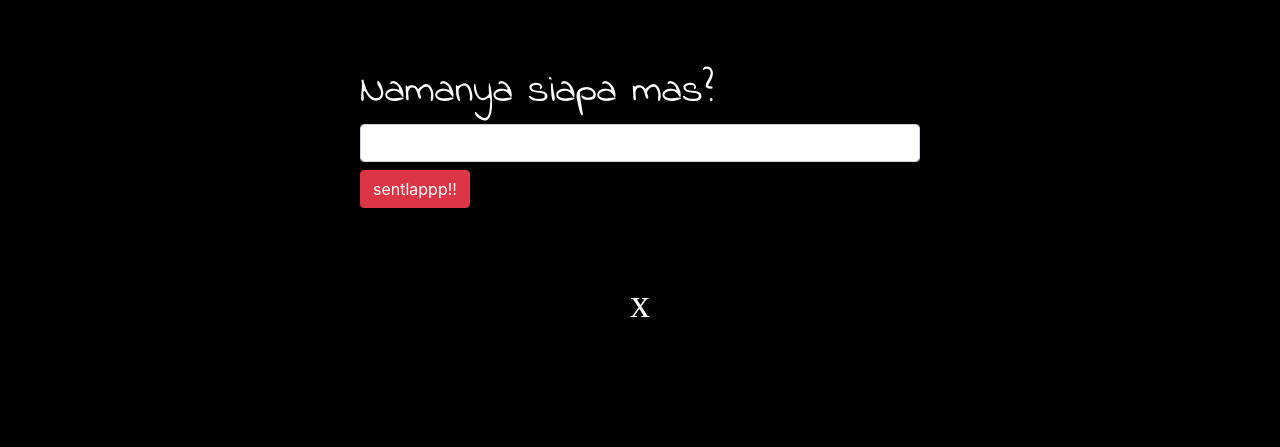
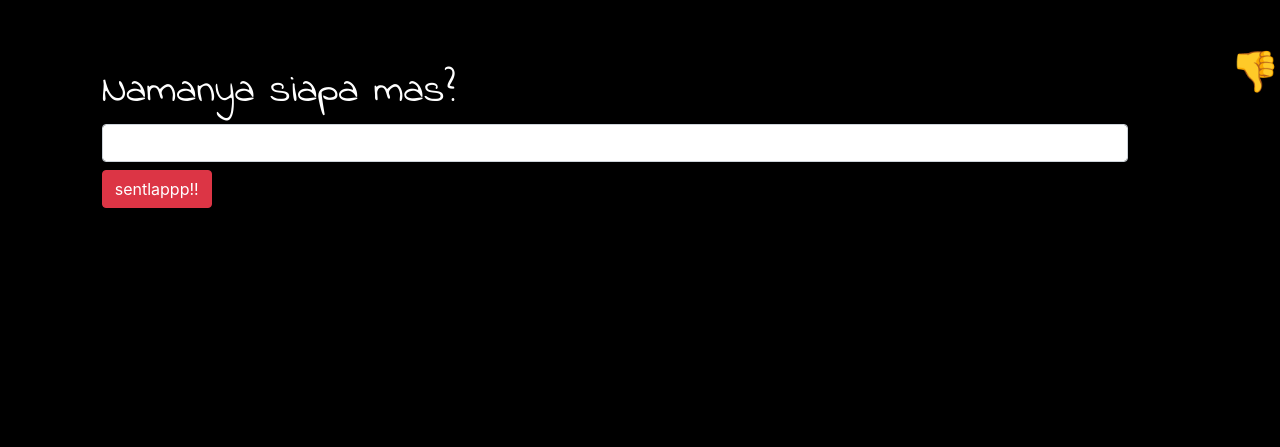
Before and after one commit to zetc0de/sstichall, a Flask app: page /nama in a window 1280 px wide. Shown: the part 116-563 px from the top of the page. Run offline with Flask 2, Linux system fonts and the light colour scheme; parts of the project's set-up code (start-up, migrations or seed data) failed here and were passed over; some libraries are stand-ins or nearby versions; some web fonts are replaced.

Commit message:
SSTIchall

```diff
--- a/app/routes.py
+++ b/app/routes.py
@@ -4,6 +4,7 @@ from app import app
 from flask import render_template,redirect,url_for,request,Session
 from jinja2 import Environment
 from flask_wtf.csrf import CSRFProtect
+import emoji
 
 jinja = Environment()
 csrf = CSRFProtect(app)
@@ -28,10 +29,10 @@ def nama():
 			output = jinja.from_string(user).render()
 			if user:
 				sapa = "Salam kenal ya kak "
-				emot = "x"
+				emot = emoji.emojize(":thumbs_up:")
 				return render_template('nama.html',title='Hacker Name',sapa=sapa,nama=output,emot=emot)
 			else:
-				emot = "x"
+				emot = emoji.emojize(":thumbs_down:")
 				sapa = ""
 				return render_template('nama.html',title='Hacker Name',sapa=sapa,nama=output,emot=emot)
 
--- a/app/templates/nama.html
+++ b/app/templates/nama.html
@@ -2,7 +2,8 @@
 {% block content %}
 <br>
 <br>
-<div class="nanya">
+<div class="row">
+	<div class="nanya col-md-10">
 		<h1 class="tanya">Namanya siapa mas?</h1>
 		<div class="form-group">
 			<form action="/inputnama" method="POST">
@@ -11,8 +12,7 @@
 				<input class="btn btn-danger mb-2"  type="submit" value="sentlappp!!">
 			</form>
 		</div>
-	<br>
-	<br>
+	</div>
 	{% if nama is defined %}
 	<center><h1 class="sapa">{{ sapa }} {{ nama }} {{ emot }} </h1></center>
 	{% endif %}
```
Lines whose indentation alone changed are shown as unchanged.
